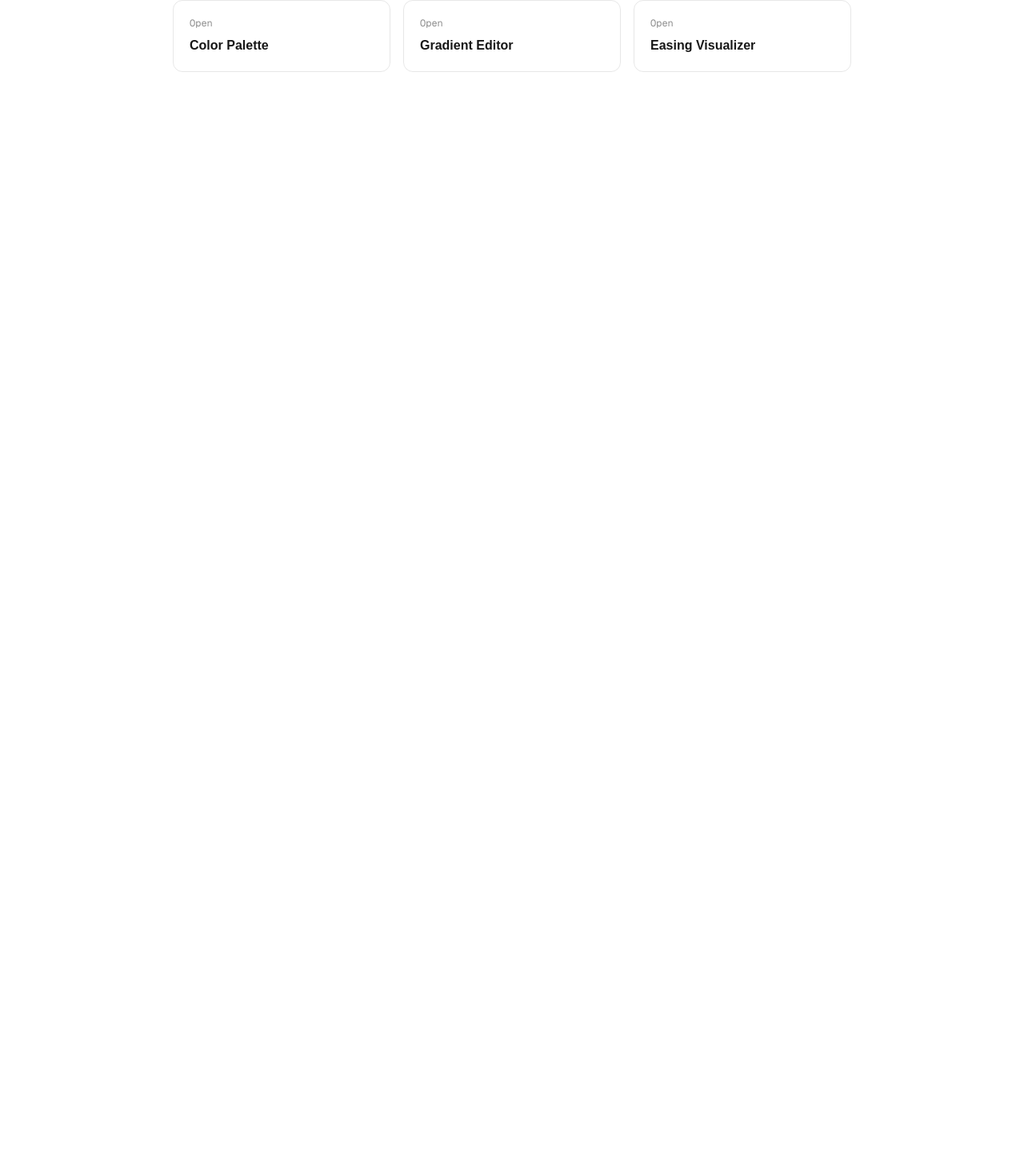
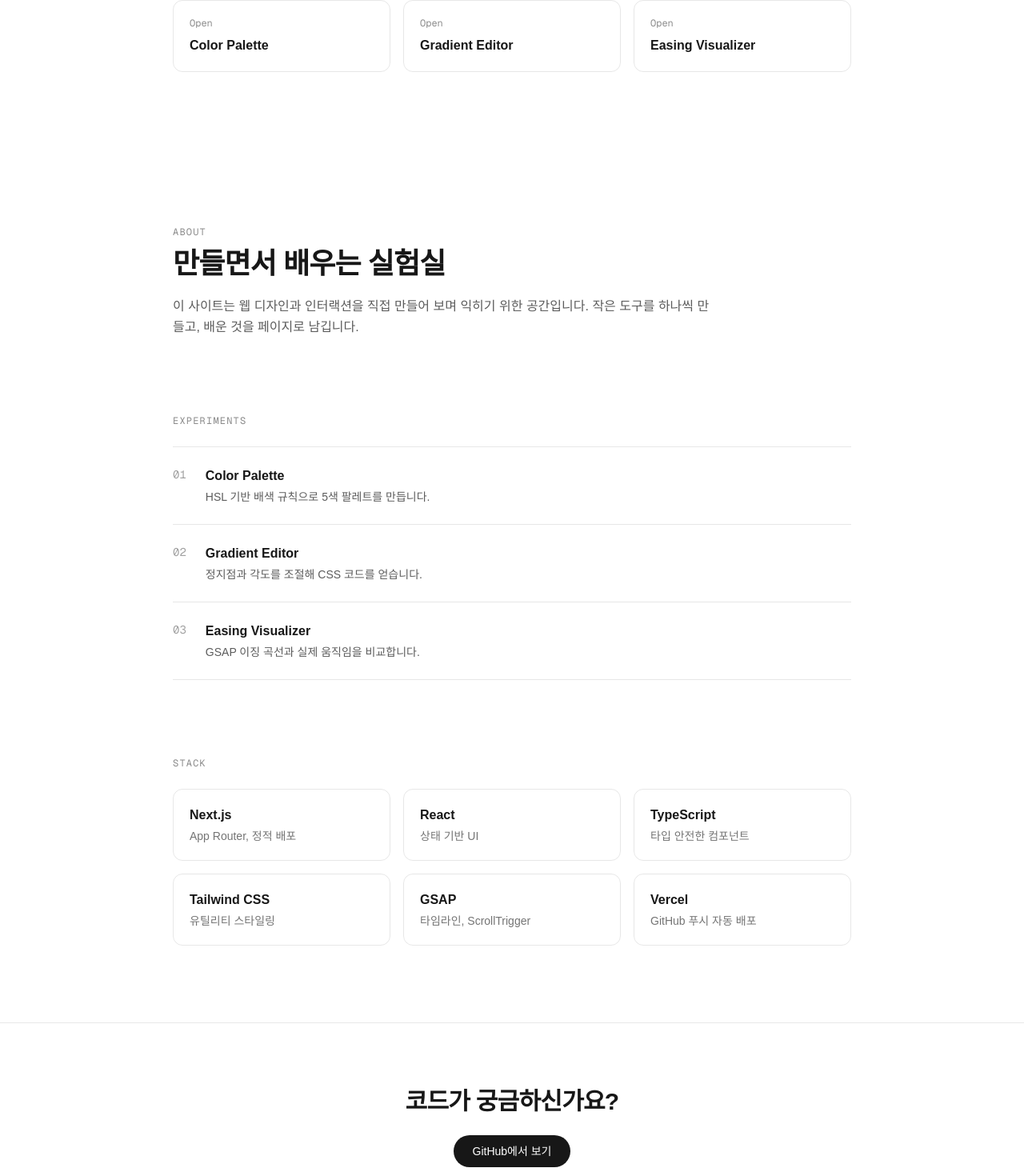
Before and after one commit to crokxtoa119/Hyun119, a Next.js app: page / in a window 1280 px wide. Shown: the part 444-1914 px from the top of the page at 80% size. Before the commit the page ends 800 px from the top, so only its background shows below. Built offline with nearby package versions, Linux system fonts and the light colour scheme.

Commit message:
Expand home page with scroll sections
Add About, Experiments, Stack, and Contact sections with GSAP
ScrollTrigger reveals and a scroll progress bar. Respects
prefers-reduced-motion.

Co-Authored-By: Claude Sonnet 5.5 <noreply@anthropic.com>

```diff
--- a/src/app/page.tsx
+++ b/src/app/page.tsx
@@ -1,5 +1,11 @@
 import HeroIntro from "@/components/HeroIntro";
+import HomeSections from "@/components/HomeSections";
 
 export default function Home() {
-  return <HeroIntro />;
+  return (
+    <>
+      <HeroIntro />
+      <HomeSections />
+    </>
+  );
 }
--- /dev/null
+++ b/src/components/HomeSections.tsx
@@ -0,0 +1,134 @@
+"use client";
+
+import { useRef } from "react";
+import gsap from "gsap";
+import { ScrollTrigger } from "gsap/ScrollTrigger";
+import { useGSAP } from "@gsap/react";
+
+gsap.registerPlugin(useGSAP, ScrollTrigger);
+
+const STACK = [
+  { name: "Next.js", note: "App Router, 정적 배포" },
+  { name: "React", note: "상태 기반 UI" },
+  { name: "TypeScript", note: "타입 안전한 컴포넌트" },
+  { name: "Tailwind CSS", note: "유틸리티 스타일링" },
+  { name: "GSAP", note: "타임라인, ScrollTrigger" },
+  { name: "Vercel", note: "GitHub 푸시 자동 배포" },
+];
+
+const LOG = [
+  { title: "Color Palette", text: "HSL 기반 배색 규칙으로 5색 팔레트를 만듭니다." },
+  { title: "Gradient Editor", text: "정지점과 각도를 조절해 CSS 코드를 얻습니다." },
+  { title: "Easing Visualizer", text: "GSAP 이징 곡선과 실제 움직임을 비교합니다." },
+];
+
+export default function HomeSections() {
+  const root = useRef<HTMLDivElement>(null);
+
+  useGSAP(
+    () => {
+      // 움직임 줄이기 설정이면 연출 없이 바로 보여준다
+      const mm = gsap.matchMedia();
+      mm.add("(prefers-reduced-motion: no-preference)", () => {
+        gsap.utils.toArray<HTMLElement>(".reveal").forEach((el) => {
+          gsap.from(el, {
+            y: 40,
+            opacity: 0,
+            duration: 0.8,
+            ease: "power3.out",
+            // 페이지 맨 아래 요소도 최대 스크롤에서 반드시 트리거되도록 95%로 둔다
+            scrollTrigger: { trigger: el, start: "top 95%", once: true },
+          });
+        });
+
+        gsap.from(".stack-item", {
+          y: 24,
+          opacity: 0,
+          duration: 0.5,
+          stagger: 0.08,
+          ease: "power2.out",
+          scrollTrigger: { trigger: ".stack-grid", start: "top 85%", once: true },
+        });
+
+        gsap.to(".progress", {
+          scaleX: 1,
+          ease: "none",
+          scrollTrigger: { scrub: 0.3, start: 0, end: "max" },
+        });
+      });
+    },
+    { scope: root },
+  );
+
+  return (
+    <div ref={root}>
+      <div
+        className="progress fixed inset-x-0 top-0 z-50 h-0.5 origin-left scale-x-0 bg-foreground"
+        aria-hidden
+      />
+
+      <section id="about" className="mx-auto max-w-4xl px-6 py-24">
+        <p className="reveal font-mono text-xs uppercase tracking-widest text-foreground/50">
+          About
+        </p>
+        <h2 className="reveal mt-3 text-3xl font-bold tracking-tight sm:text-4xl">
+          만들면서 배우는 실험실
+        </h2>
+        <p className="reveal mt-5 max-w-2xl leading-relaxed text-foreground/70">
+          이 사이트는 웹 디자인과 인터랙션을 직접 만들어 보며 익히기 위한 공간입니다.
+          작은 도구를 하나씩 만들고, 배운 것을 페이지로 남깁니다.
+        </p>
+      </section>
+
+      <section id="log" className="mx-auto max-w-4xl px-6 pb-24">
+        <p className="reveal font-mono text-xs uppercase tracking-widest text-foreground/50">
+          Experiments
+        </p>
+        <ol className="mt-6 divide-y divide-foreground/10 border-y border-foreground/10">
+          {LOG.map((item, i) => (
+            <li key={item.title} className="reveal flex gap-6 py-6">
+              <span className="font-mono text-sm text-foreground/40">0{i + 1}</span>
+              <div>
+                <h3 className="font-semibold">{item.title}</h3>
+                <p className="mt-1 text-sm text-foreground/70">{item.text}</p>
+              </div>
+            </li>
+          ))}
+        </ol>
+      </section>
+
+      <section id="stack" className="mx-auto max-w-4xl px-6 pb-24">
+        <p className="reveal font-mono text-xs uppercase tracking-widest text-foreground/50">
+          Stack
+        </p>
+        <div className="stack-grid mt-6 grid gap-4 sm:grid-cols-2 md:grid-cols-3">
+          {STACK.map((s) => (
+            <div
+              key={s.name}
+              className="stack-item rounded-xl border border-foreground/10 p-5"
+            >
+              <p className="font-semibold">{s.name}</p>
+              <p className="mt-1 text-sm text-foreground/60">{s.note}</p>
+            </div>
+          ))}
+        </div>
+      </section>
+
+      <section id="contact" className="border-t border-foreground/10">
+        <div className="mx-auto max-w-4xl px-6 py-20 text-center">
+          <h2 className="reveal text-2xl font-bold tracking-tight sm:text-3xl">
+            코드가 궁금하신가요?
+          </h2>
+          <a
+            href="https://github.com/crokxtoa119/Hyun119"
+            target="_blank"
+            rel="noopener noreferrer"
+            className="reveal mt-6 inline-block rounded-full bg-foreground px-6 py-2.5 text-sm font-medium text-background transition-opacity hover:opacity-80"
+          >
+            GitHub에서 보기
+          </a>
+        </div>
+      </section>
+    </div>
+  );
+}
```
